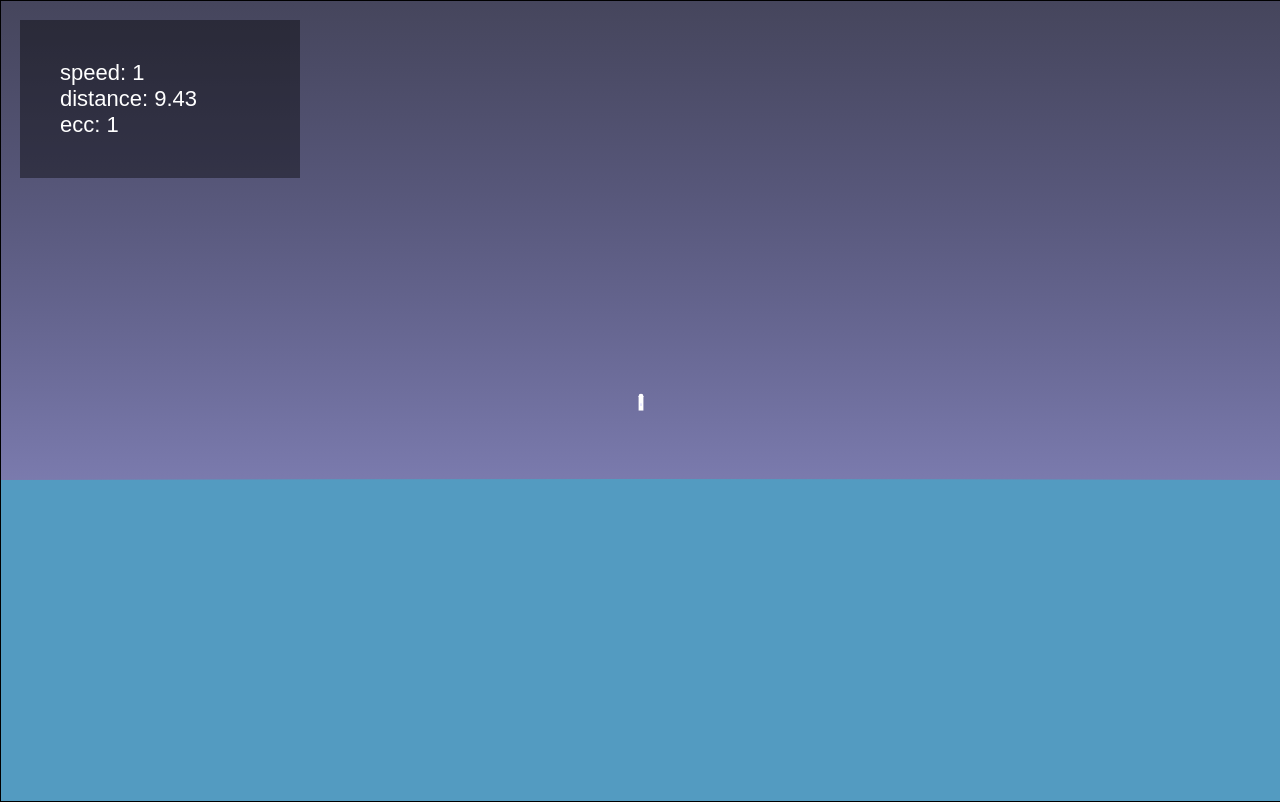
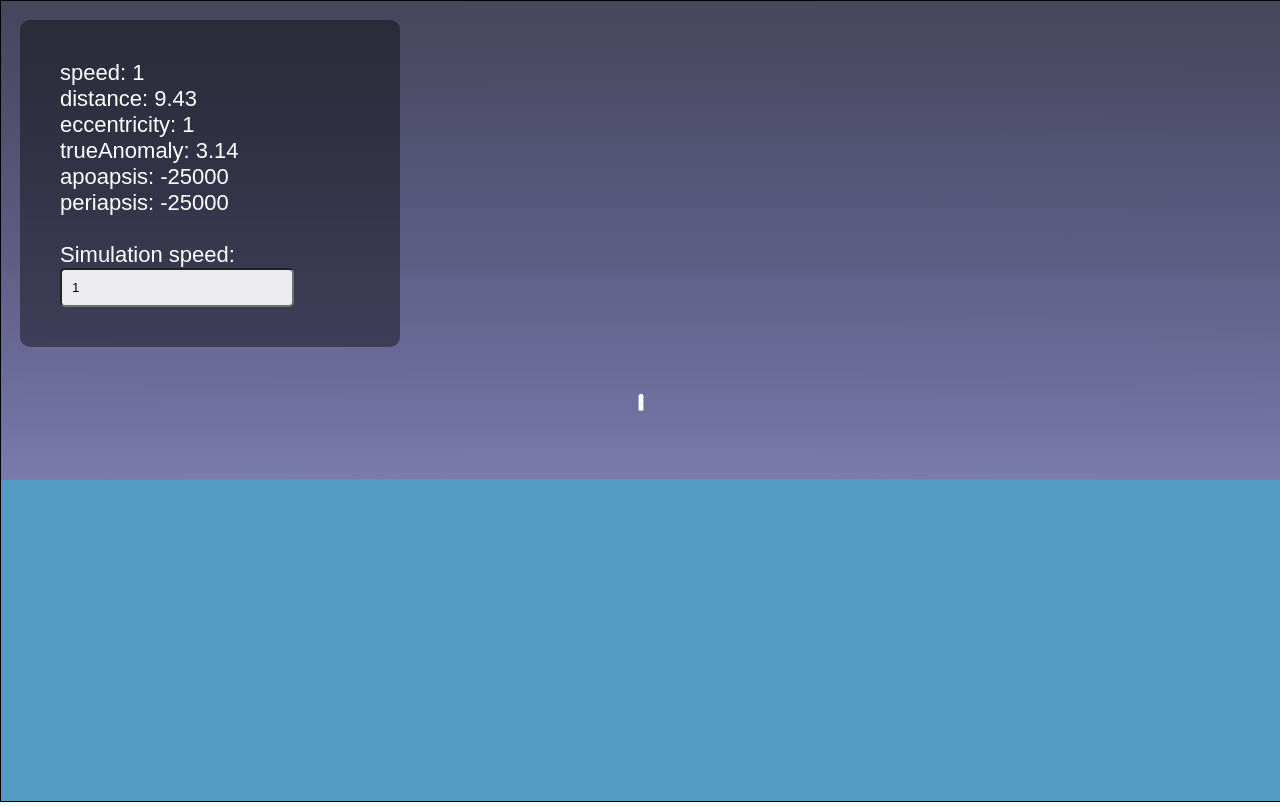
Before and after one commit to ElvinC/liftoff, a website built with webpack: page index.html in a window 1280 px wide. Built offline with nearby package versions, Linux system fonts and the light colour scheme; animation ran at ten frames a second.

Commit message:
Small changes and bug fixes

```diff
--- a/index.html
+++ b/index.html
@@ -10,7 +10,12 @@
 	<div id="HUD">
 		speed: <span id="speed">0</span> <br>
 		distance: <span id="distance">0</span><br>
-		ecc: <span id="ecc">0</span><br>
+		eccentricity: <span id="eccentricity">0</span><br>
+		trueAnomaly: <span id="trueAnomaly">0</span><br>
+		apoapsis: <span id="apoapsis">0</span><br>
+		periapsis: <span id="periapsis">0</span><br><br>
+		Simulation speed:
+		<input type="number" name="simSpeed" id="simSpeed" value="1" min="1" max="300" step="1">
 	</div>
 	<div id="crash"></div>
 	<canvas id="canvas" height="600" width="1000"></canvas>
--- a/src/js/script.js
+++ b/src/js/script.js
@@ -74,9 +74,13 @@ function draw() {
 
     // move 'ground' to player's x-coordinates
     // floor.pos.x = glider.pos.x;
+    const pRad = planetList[0].radius;
     $('#speed').html(Math.round(glider.vel.length()));
     $('#distance').html(Math.round((glider.pos.sub(planetList[0].pos).length() - planetList[0].radius) * 100) / 100);
-    $('#ecc').html(Math.round(glider.eccentricity * 100) / 100);
+    $('#eccentricity').html(Math.round(glider.orbitalParams.eccentricity * 100) / 100);
+    $('#apoapsis').html(Math.round((glider.orbitalParams.apoapsis - pRad) * 100) / 100);
+    $('#periapsis').html(Math.round((glider.orbitalParams.periapsis - pRad) * 100) / 100);
+    $('#trueAnomaly').html(Math.round(glider.orbitalParams.trueAnomaly * 100) / 100);
     window.requestAnimFrame(draw);
 }
 
@@ -85,6 +89,10 @@ function init() {
     window.scene = scene;
     scene.camera.zoom = 8;
     // scene.camera.pos.set(0, -1000);
+
+    $('#simSpeed').change(() => {
+        window.stepSize = $('#simSpeed').val() / 60;
+    });
 
 
     const radP = 25000;
--- a/src/js/sprites/planet.js
+++ b/src/js/sprites/planet.js
@@ -13,7 +13,7 @@ export class Planet {
     }
 
     simulateFrame() {
-        return this;
+        //
     }
 
     drawMe(scene) {
--- a/src/js/sprites/rocket.js
+++ b/src/js/sprites/rocket.js
@@ -24,7 +24,12 @@ export class Rocket {
         this.angle = angle;
         this.angularVel = 0;
         this.angularAcc = 0;
-        this.eccentricity = 0;
+        this.orbitalParams = {
+            trueAnomaly: 0,
+            eccentricity: 0,
+            periapsis: 0,
+            apoapsis: 0,
+        };
 
         this.rocketHeight = 1.8;
         this.rocketWidth = 0.6;
@@ -97,13 +102,17 @@ export class Rocket {
 
         // DRAW PREDICTED PATH
         const drawOrbit = scene.camera.zoom < 15;
-        this.eccentricity = ellipticalOrbit(this, planet, this.gConstant, scene, drawOrbit).eccentricity;
+        this.orbitalParams = ellipticalOrbit(this, planet, this.gConstant, scene, drawOrbit);
 
         // Draw fire first
-        const randAngle = (Math.random() - 0.5) * 0.02;
-        const fireLength = this.thrust / this.maxThrust * 1 - 0.05 * Math.random();
-        const fireOffset = new Vec2(-(this.rocketHeight / 2) - fireLength / 2, 0);
+        let randAngle = (Math.random() - 0.5) * 0.02;
+        let fireLength = this.thrust / this.maxThrust * 1 - 0.05 * Math.random();
+        let fireOffset = new Vec2(-(this.rocketHeight / 2) - fireLength / 2, 0);
         scene.rect(this.pos, fireLength, 0.2, this.angle + randAngle, '#fd753daa', fireOffset);
+        randAngle = (Math.random() - 0.5) * 0.05;
+        fireLength = this.thrust / this.maxThrust * 0.6 - 0.08 * Math.random();
+        fireOffset = new Vec2(-(this.rocketHeight / 2) - fireLength / 2, 0);
+        scene.rect(this.pos, fireLength, 0.1, this.angle + randAngle, '#ffd97677', fireOffset);
 
         // draw rocket body
         scene.rect(this.pos, this.rocketHeight, this.rocketWidth, this.angle, '#ffffff', null, false);
@@ -182,16 +191,5 @@ export class Rocket {
 
         this.pos.addInPlace(Vec.add(this.vel.multiply(dt), newAccDt.multiply(dt)));
         this.vel.addInPlace(newAccDt); // update velocity
-
-
-        // bounce
-        /*
-        if (this.pos.y > 600) {
-            this.vel.y = -Math.abs(this.vel.y) * 0.2
-            this.pos.y = 600;
-        } *//*
-        if (this.pos.x > 3000) {
-            this.pos.x = -3000;
-        } */
     }
 }
--- a/style.css
+++ b/style.css
@@ -16,10 +16,11 @@ body {
     font-size: 22px;
     top: 20px;
     left: 20px;
-    width: 200px;
+    width: 300px;
     padding: 40px;
     background-color: rgba(0, 0, 0, 0.4);
     color: #fff;
+    border-radius: 10px;
 }
 
 #crash {
@@ -31,3 +32,10 @@ body {
     left: 0px;
     width: 100%;
 }
+
+#simSpeed {
+    padding: 10px;
+    width: 70%;
+    border-radius: 5px;
+    opacity: 0.9;
+}
```
Also changed, not shown: src/js/Shapes/ellipticalOrbit.js (+7 -12 lines), dist/bundle.js.
